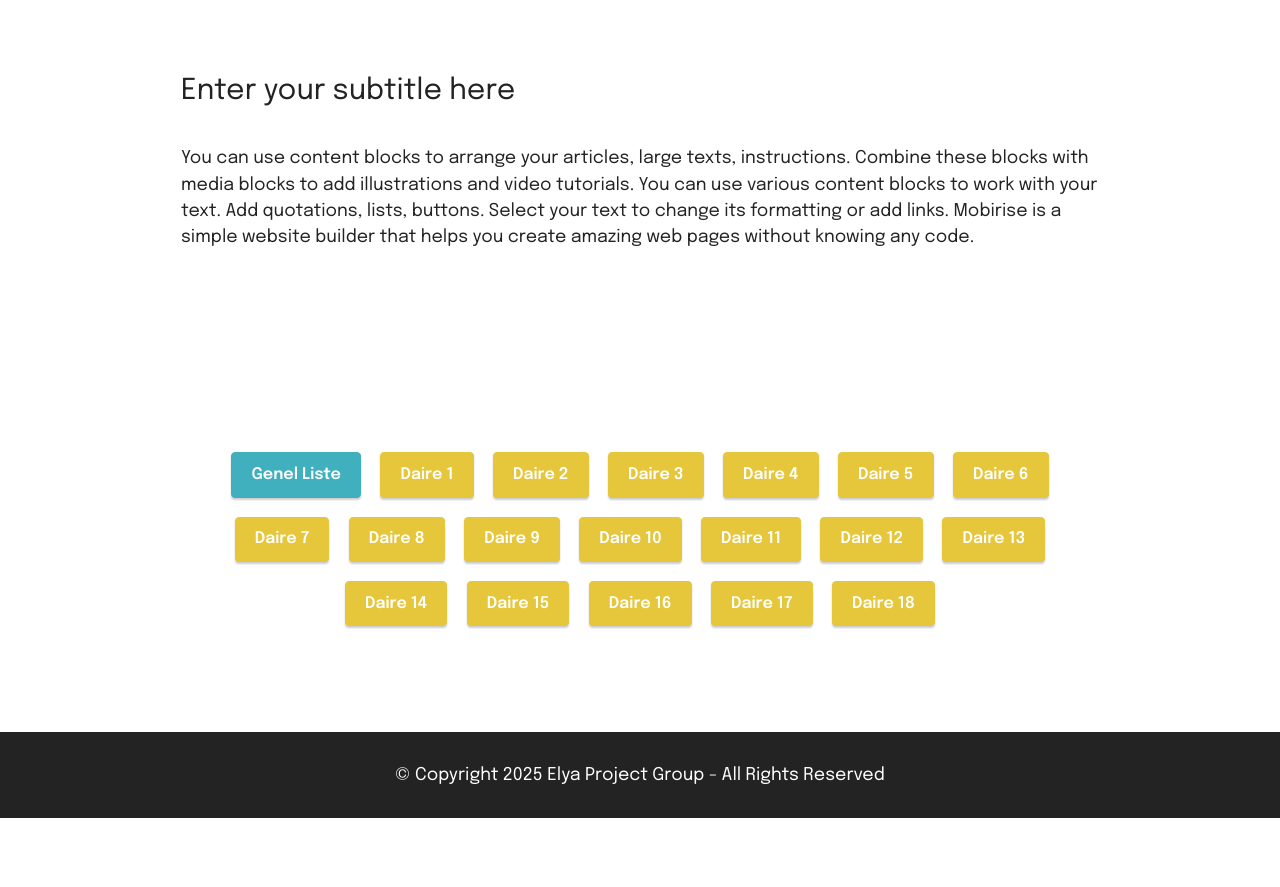
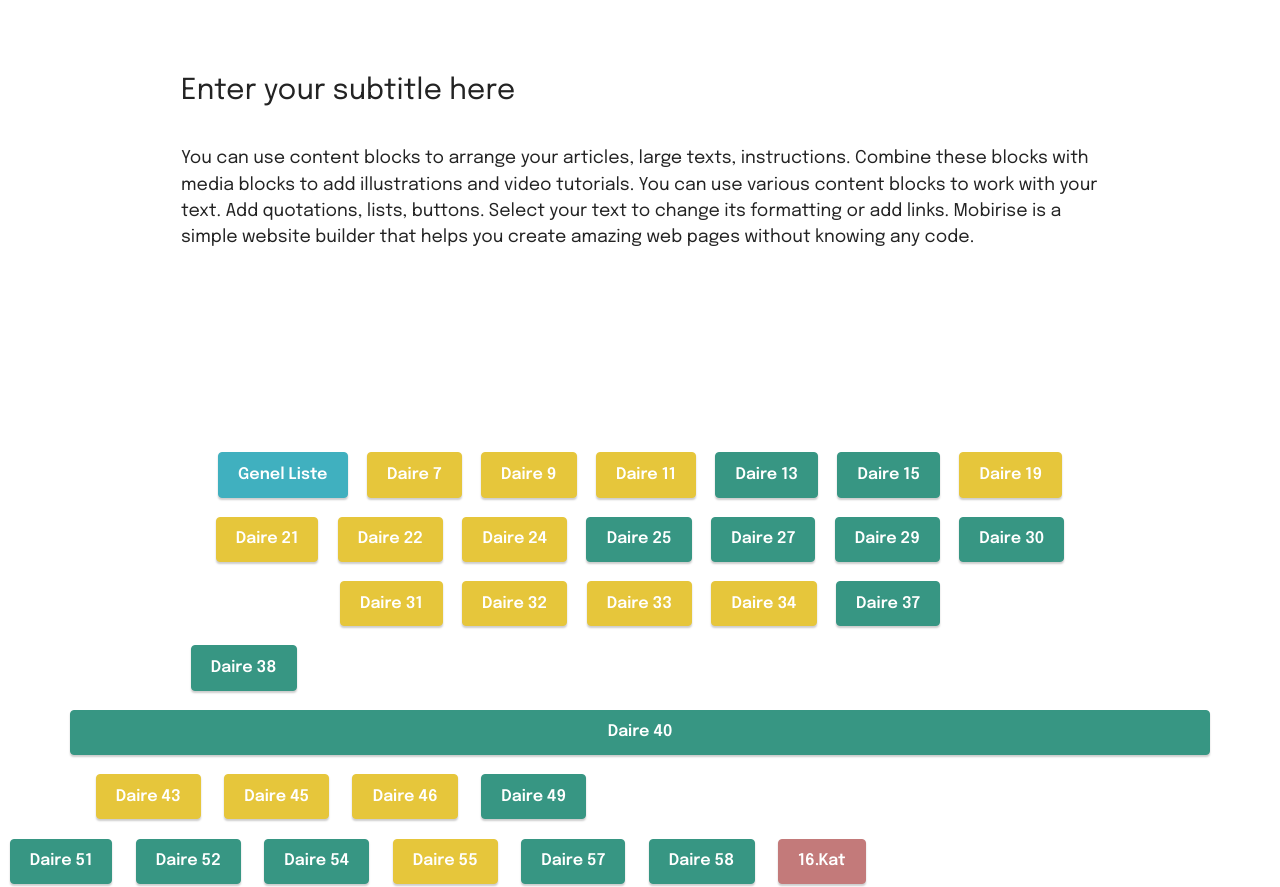
Before and after one commit to Elyapro/elyapro, a plain HTML site: page elya.html in a window 1280 px wide. Shown: the part 81-968 px from the top of the page. Before the commit the page ends 899 px from the top, so only its background shows below. Drawn offline with Linux system fonts and the light colour scheme.

Commit message:
Update elya.html

```diff
--- a/elya.html
+++ b/elya.html
@@ -78,7 +78,19 @@
     <div class="container">
         <div class="row justify-content-center">
             <div class="col-md-12 col-lg-10">
-                <div class="mbr-section-btn align-center"><a class="btn btn-success display-4" href="genelliste.html">Genel Liste</a><a class="btn btn-warning display-4" href="daire1.html">Daire 1</a> <a class="btn btn-warning display-4" href="daire2.html">Daire 2</a> <a class="btn btn-warning display-4" href="page2.html">Daire 3</a> <a class="btn btn-warning display-4" href="page2.html">Daire 4</a> <a class="btn btn-warning display-4" href="page2.html">Daire 5</a> <a class="btn btn-warning display-4" href="page2.html">Daire 6</a> <a class="btn btn-warning display-4" href="page2.html">Daire 7</a> <a class="btn btn-warning display-4" href="page2.html">Daire 8</a> <a class="btn btn-warning display-4" href="page2.html">Daire 9</a> <a class="btn btn-warning display-4" href="page2.html">Daire 10</a> <a class="btn btn-warning display-4" href="page2.html">Daire 11</a> <a class="btn btn-warning display-4" href="page2.html">Daire 12</a> <a class="btn btn-warning display-4" href="page2.html">Daire 13</a> <a class="btn btn-warning display-4" href="page2.html">Daire 14</a> <a class="btn btn-warning display-4" href="daire15.html">Daire 15</a> <a class="btn btn-warning display-4" href="page2.html">Daire 16</a> <a class="btn btn-warning display-4" href="page2.html">Daire 17</a> <a class="btn btn-warning display-4" href="page2.html">Daire 18</a></div>
+                <div class="mbr-section-btn align-center"><a class="btn btn-success display-4" href="genelliste.html">Genel Liste</a><a class="btn btn-warning display-4" href="daire1.html">Daire 7</a> <a class="btn btn-warning display-4" href="daire2.html">Daire 9</a> <a class="btn btn-warning display-4" href="page2.html">Daire 11</a> <a class="btn btn-secondary display-4" href="page2.html">Daire 13</a> <a class="btn btn-secondary display-4" href="page2.html">Daire 15</a> <a class="btn btn-warning display-4" href="page2.html">Daire 19</a> <a class="btn btn-warning display-4" href="page2.html">Daire 21</a> <a class="btn btn-warning display-4" href="page2.html">Daire 22</a> <a class="btn btn-warning display-4" href="page2.html">Daire 24</a>
+                  <a class="btn btn-secondary display-4" href="page2.html">Daire 25</a> <a class="btn btn-secondary display-4" href="page2.html">Daire 27</a> <a class="btn btn-secondary display-4" href="page2.html">Daire 29</a> <a class="btn btn-secondary display-4" href="page2.html">Daire 30</a> <a class="btn btn-warning display-4" href="page2.html">Daire 31</a> <a class="btn btn-warning display-4" href="daire15.html">Daire 32</a> <a class="btn btn-warning display-4" href="page2.html">Daire 33</a> <a class="btn btn-warning display-4" href="page2.html">Daire 34</a> <a class="btn btn-secondary display-4" href="page2.html">Daire 37</a></div> <a class="btn btn-secondary display-4" href="page2.html">Daire 38</a></div> <a class="btn btn-secondary display-4" href="page2.html">Daire 40</a></div>
+      <a class="btn btn-warning display-4" href="page2.html">Daire 43</a> <a class="btn btn-warning display-4" href="page2.html">Daire 45</a> <a class="btn btn-warning display-4" href="page2.html">Daire 46</a> <a class="btn btn-secondary display-4" href="page2.html">Daire 49</a></div> <a class="btn btn-secondary display-4" href="page2.html">Daire 51</a></div> <a class="btn btn-secondary display-4" href="page2.html">Daire 52</a></div> <a class="btn btn-secondary display-4" href="page2.html">Daire 54</a></div> <a class="btn btn-warning display-4" href="page2.html">Daire 55</a> <a class="btn btn-secondary display-4" href="page2.html">Daire 57</a></div> <a class="btn btn-secondary display-4" href="page2.html">Daire 58</a></div> <a class="btn btn-primary display-4" href="page2.html">16.Kat</a></div>
+
+            </div>
+            </div>
+            </div>
+            </div>
+            </div>
+            </div>
+            </div>
+            </div>
+            </div>
             </div>
         </div>
     </div>
```
